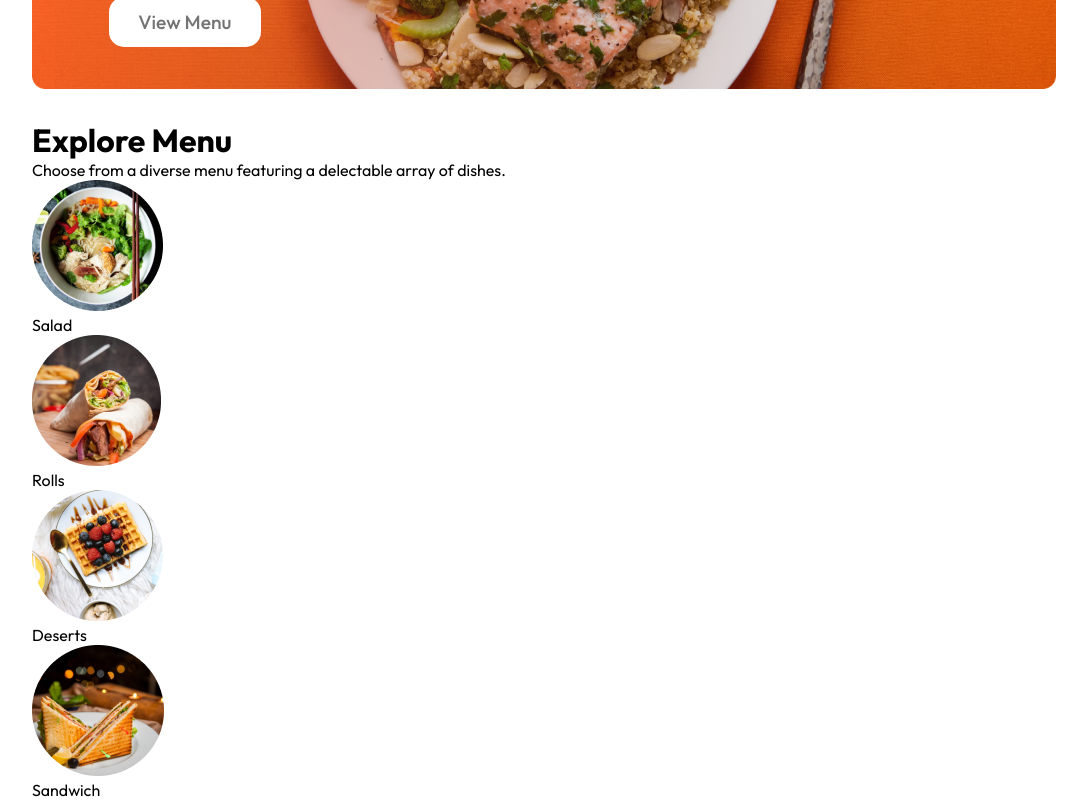
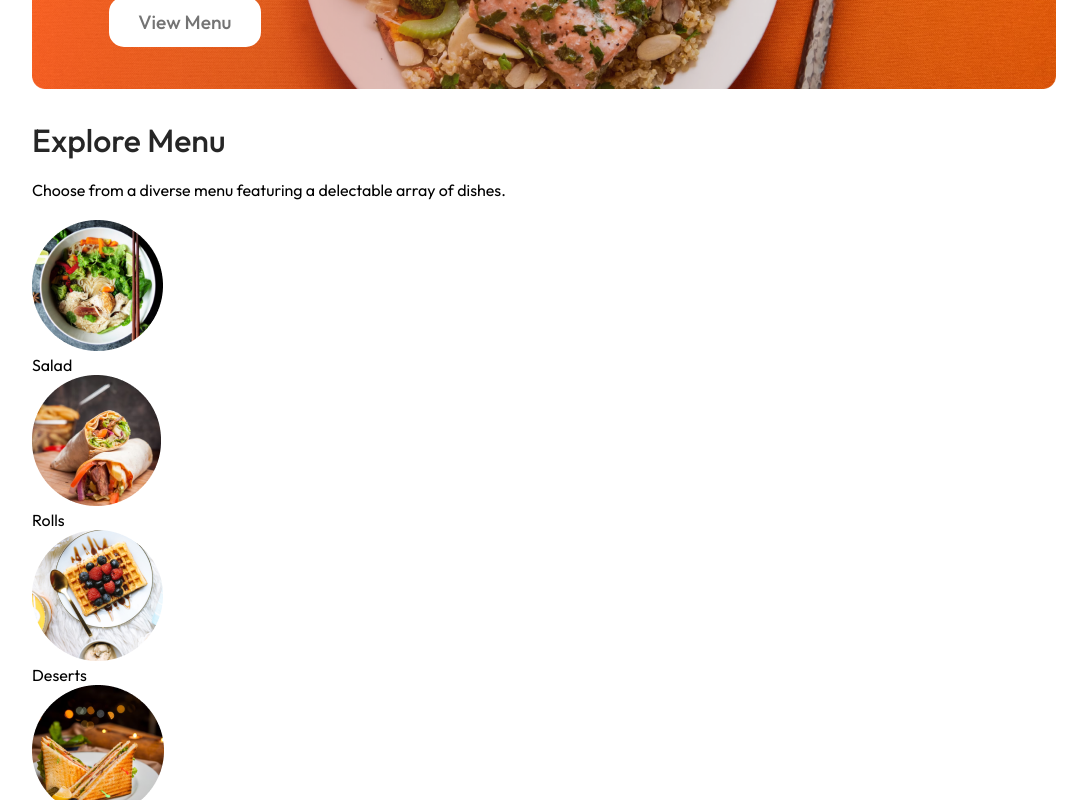
Before and after one commit to nooby6/food-del, a React (Vite) app in the folder frontend/: page / in a window 1280 px wide. Shown: the part 460-1260 px from the top of the page, without its empty margins (96-1183 px from the left). Built offline with nearby package versions, Linux system fonts and the light colour scheme.

Commit message:
style(ExploreMenu): add CSS styles for explore menu layout and headings

```diff
--- a/frontend/src/components/Navbar/ExploreMenu/Exploremenu.css
+++ b/frontend/src/components/Navbar/ExploreMenu/Exploremenu.css
@@ -0,0 +1,10 @@
+.explore-menu{
+    display: flex;
+    flex-direction: column;
+    gap: 20px;
+}
+
+.explore-menu h1{
+    color: #262626;
+    font-weight: 500;
+}
```
